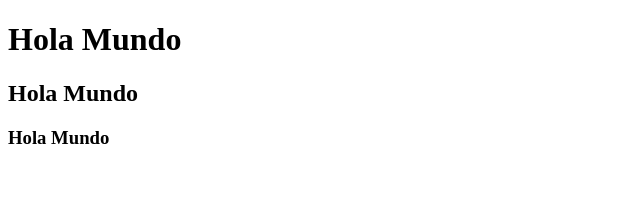
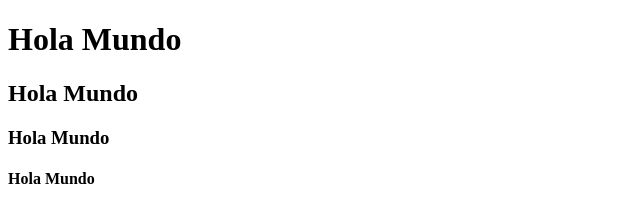
Before and after one commit to DanielCandelas/DWEC-2021, a plain HTML site: page UD01-Entorno Trabajo/hola.html in a window 1280 px wide. Shown: the whole page, without its empty margins (0-640 px from the left). Drawn offline with Linux system fonts and the light colour scheme.

Commit message:
Update hola.html

```diff
--- a/UD01-Entorno Trabajo/hola.html
+++ b/UD01-Entorno Trabajo/hola.html
@@ -3,4 +3,5 @@
     <h1>Hola Mundo</h1>
     <h2>Hola Mundo</h2>
     <h3>Hola Mundo</h3>
+    <h4>Hola Mundo</h4>
 </body>
```
